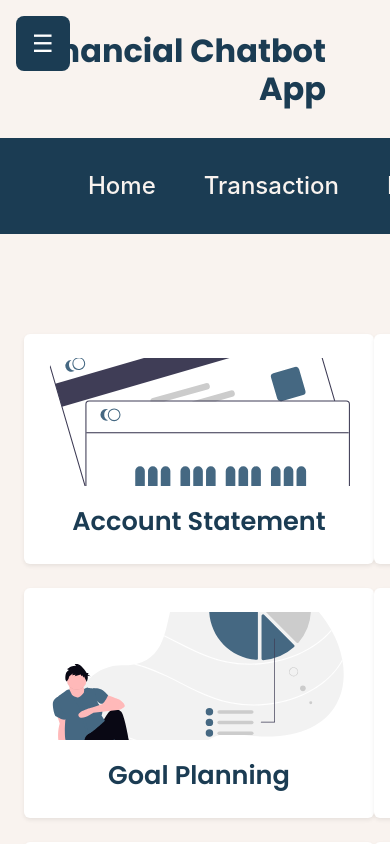
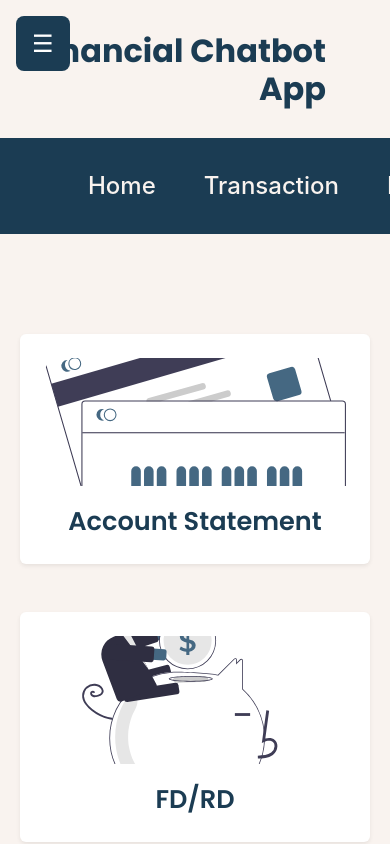
Before and after one commit to Anujakat5/financial-chatbot, a React (Vite) app: page /dashboard in a window 390 px wide. Built offline with nearby package versions, Linux system fonts and the light colour scheme.

Commit message:
make card grids responsive

```diff
--- a/src/App.css
+++ b/src/App.css
@@ -59,13 +59,12 @@ body {
 }
 
 .card-grid {
-  display: grid;
-  grid-template-columns: 1.8fr 3.5fr 0.4fr 3.5fr 0.4fr 3.5fr 1.8fr;
-  grid-template-rows: repeat(3, 1fr);
-  gap: 1.5rem 0;
-  /* vertical gap only, horizontal handled by columns */
+  display: flex;
+  flex-wrap: wrap;
+  justify-content: center;
+  align-items: center;
+  gap: 3rem;
   width: 100%;
-  height: 100%;
   padding: 4rem 0 3rem 0;
   box-sizing: border-box;
 }
--- a/src/pages/Home.jsx
+++ b/src/pages/Home.jsx
@@ -36,14 +36,10 @@ const Home = () => {
     <>
       <div className="card-grid">
         {allItems.map(({ item }, idx) => {
-          // Calculate grid column for each card (2, 4, 6)
-          const col = 2 + (idx % 3) * 2;
-          const row = 1 + Math.floor(idx / 3);
           return (
             <div
               className="card-grid-item"
               key={item + idx}
-              style={{ gridColumn: col, gridRow: row }}
             >
               <Card
                 image={cardImages[idx]}
```
